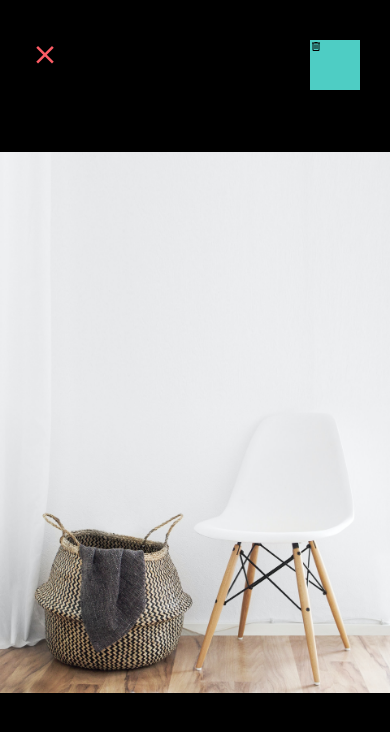
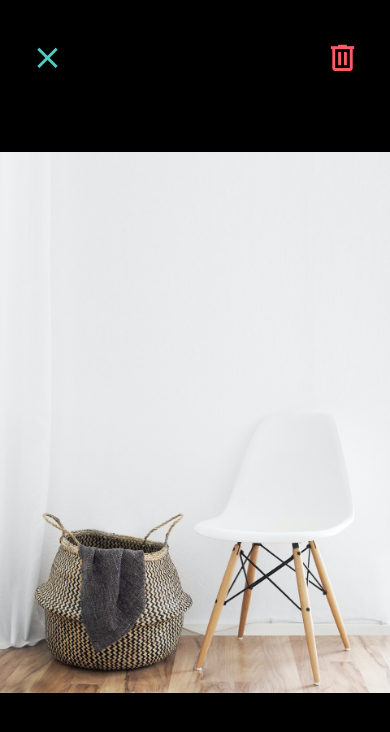
Before and after one commit to zahid2022skipq/ecommerceapp, a React Native app: screen / in a window 390 px wide. Shown: the top 732 px of the page. Built offline with nearby package versions, Linux system fonts and the light colour scheme.

Commit message:
Adding delete Icon

```diff
--- a/app/screens/ViewImageScreen.js
+++ b/app/screens/ViewImageScreen.js
@@ -8,12 +8,14 @@ function ViewImageScreen(props) {
     <View style={styles.container}>
       <MaterialCommunityIcons
         name="close"
-        color={colors.primary}
-        size={30}
+        color={colors.secondary}
+        size={35}
         style={styles.closeIcon}
       />
       <MaterialCommunityIcons
         name="trash-can-outline"
+        size={35}
+        color={colors.primary}
         style={styles.deleteIcon}
       />
 
@@ -41,9 +43,6 @@ const styles = StyleSheet.create({
     width: "100%",
   },
   deleteIcon: {
-    backgroundColor: colors.secondary,
-    height: 50,
-    width: 50,
     position: "absolute",
     top: 40,
     right: 30,
```
